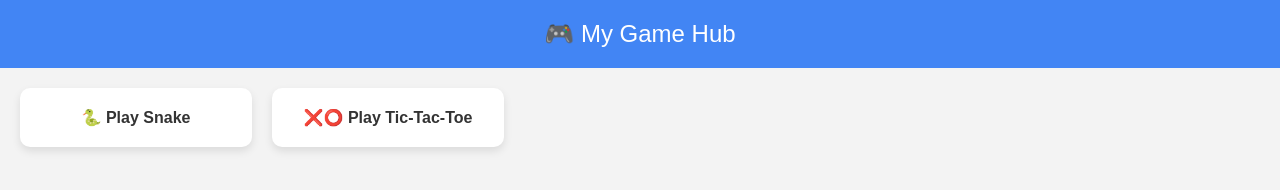
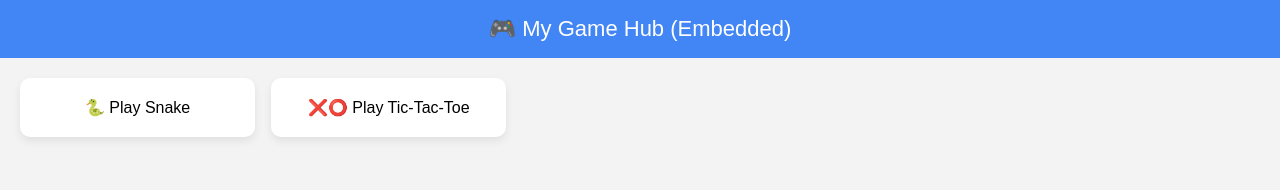
Before and after one commit to JohnnyMcFluffster/games, a plain HTML site: page index.html in a window 1280 px wide. Drawn offline with Linux system fonts and the light colour scheme.

Commit message:
Update index.html

```diff
--- a/index.html
+++ b/index.html
@@ -1,55 +1,44 @@
 <!DOCTYPE html>
 <html lang="en">
 <head>
-  <meta charset="UTF-8">
-  <title>Game Hub</title>
-  <style>
-    body {
-      font-family: Arial, sans-serif;
-      background: #f3f3f3;
-      margin: 0;
-      padding: 0;
-    }
-    header {
-      background: #4285F4;
-      color: white;
-      padding: 20px;
-      text-align: center;
-      font-size: 24px;
-    }
-    .grid {
-      display: grid;
-      grid-template-columns: repeat(auto-fill, minmax(200px, 1fr));
-      gap: 20px;
-      padding: 20px;
-    }
-    .card {
-      background: white;
-      border-radius: 10px;
-      box-shadow: 0 4px 8px rgba(0,0,0,0.1);
-      padding: 20px;
-      text-align: center;
-      transition: transform 0.2s;
-    }
-    .card:hover {
-      transform: scale(1.05);
-    }
-    a {
-      text-decoration: none;
-      color: #333;
-      font-weight: bold;
-    }
-  </style>
+<meta charset="utf-8" />
+<title>Game Hub - Embedded</title>
+<style>
+  body{font-family:Arial, sans-serif;margin:0;background:#f3f3f3}
+  header{background:#4285F4;color:#fff;padding:16px;text-align:center;font-size:22px}
+  .grid{display:grid;grid-template-columns:repeat(auto-fill,minmax(200px,1fr));gap:16px;padding:20px}
+  .card{background:#fff;border-radius:10px;padding:20px;text-align:center;box-shadow:0 4px 8px rgba(0,0,0,0.08);cursor:pointer}
+  /* Modal */
+  .modal{position:fixed;inset:0;display:none;align-items:center;justify-content:center;background:rgba(0,0,0,0.5);z-index:50}
+  .modal.open{display:flex}
+  .modal-content{width:90%;max-width:900px;height:80vh;background:#000;border-radius:8px;overflow:hidden;position:relative;box-shadow:0 8px 24px rgba(0,0,0,0.5)}
+  iframe{width:100%;height:100%;border:0;background:#000}
+  .close-btn{position:absolute;top:8px;right:8px;background:#fff;border:0;padding:6px 10px;border-radius:6px;cursor:pointer}
+</style>
 </head>
 <body>
-  <header>🎮 My Game Hub</header>
+  <header>🎮 My Game Hub (Embedded)</header>
   <div class="grid">
-    <div class="card">
-      <a href="snake.html">🐍 Play Snake</a>
-    </div>
-    <div class="card">
-      <a href="tic-tac-toe.html">❌⭕ Play Tic-Tac-Toe</a>
+    <div class="card" onclick="openGame('snake.html')">🐍 Play Snake</div>
+    <div class="card" onclick="openGame('tic-tac-toe.html')">❌⭕ Play Tic-Tac-Toe</div>
+  </div>
+
+  <div id="modal" class="modal" onclick="if(event.target===this) closeGame()">
+    <div class="modal-content">
+      <button class="close-btn" onclick="closeGame()">Close ✕</button>
+      <iframe id="gameFrame" src=""></iframe>
     </div>
   </div>
+
+<script>
+  function openGame(path){
+    document.getElementById('gameFrame').src = path;
+    document.getElementById('modal').classList.add('open');
+  }
+  function closeGame(){
+    document.getElementById('gameFrame').src = ''; // stops audio/timers
+    document.getElementById('modal').classList.remove('open');
+  }
+</script>
 </body>
 </html>
```
